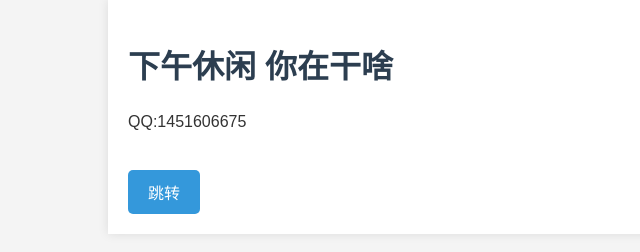
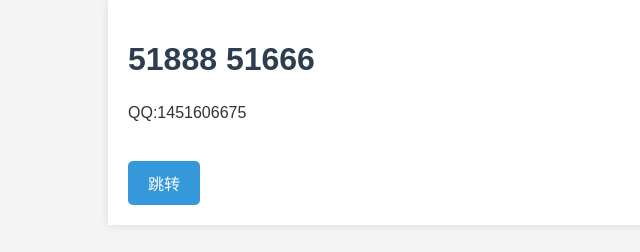
Before and after one commit to hsa520/hsa520.github.io, a plain HTML site: page index.html in a window 1280 px wide. Shown: the whole page, without its empty margins (0-640 px from the left). Drawn offline with Linux system fonts and the light colour scheme.

Commit message:
index.html

```diff
--- a/index.html
+++ b/index.html
@@ -42,7 +42,7 @@
 </head>
 <body>
     <div class="container">
-        <h1>下午休闲 你在干啥 </h1>
+        <h1>51888 51666</h1>
         <p>QQ:1451606675</p>
         <a href="#" class="button">跳转</a>
     </div>
```
